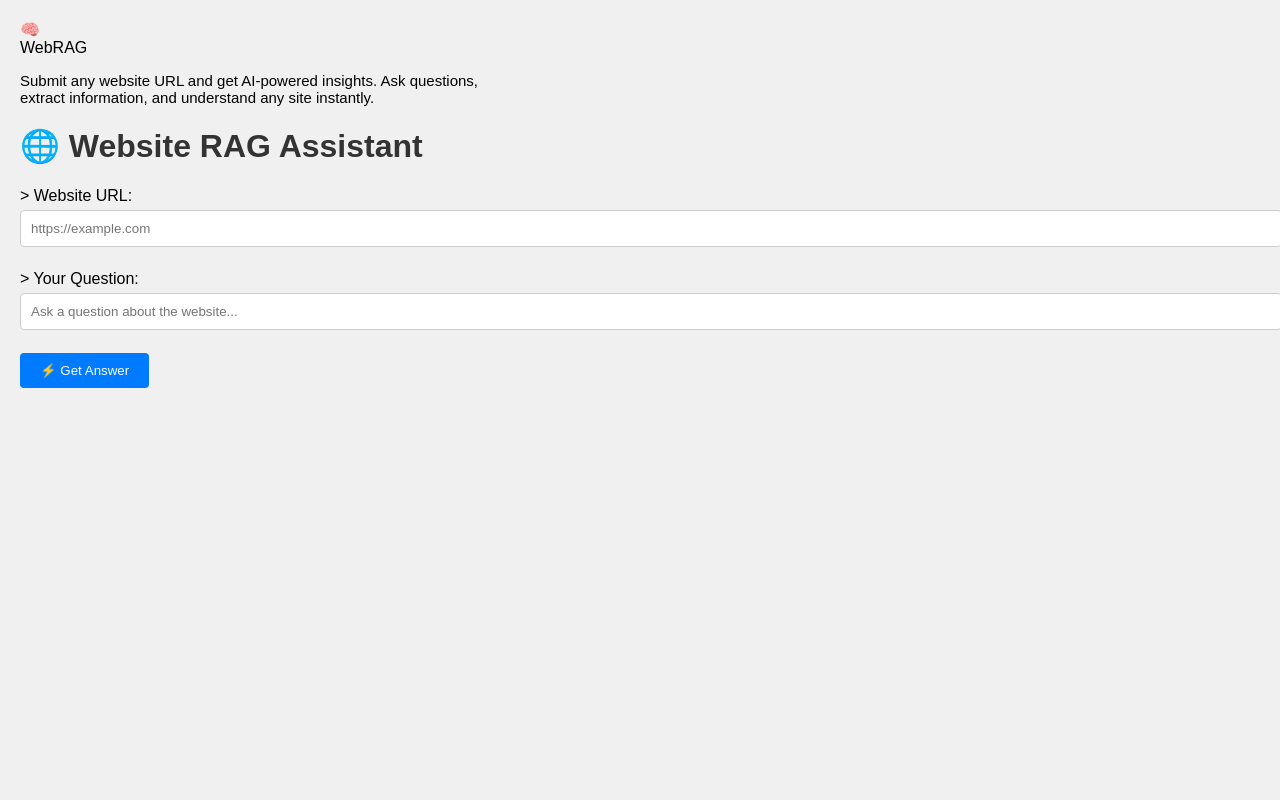
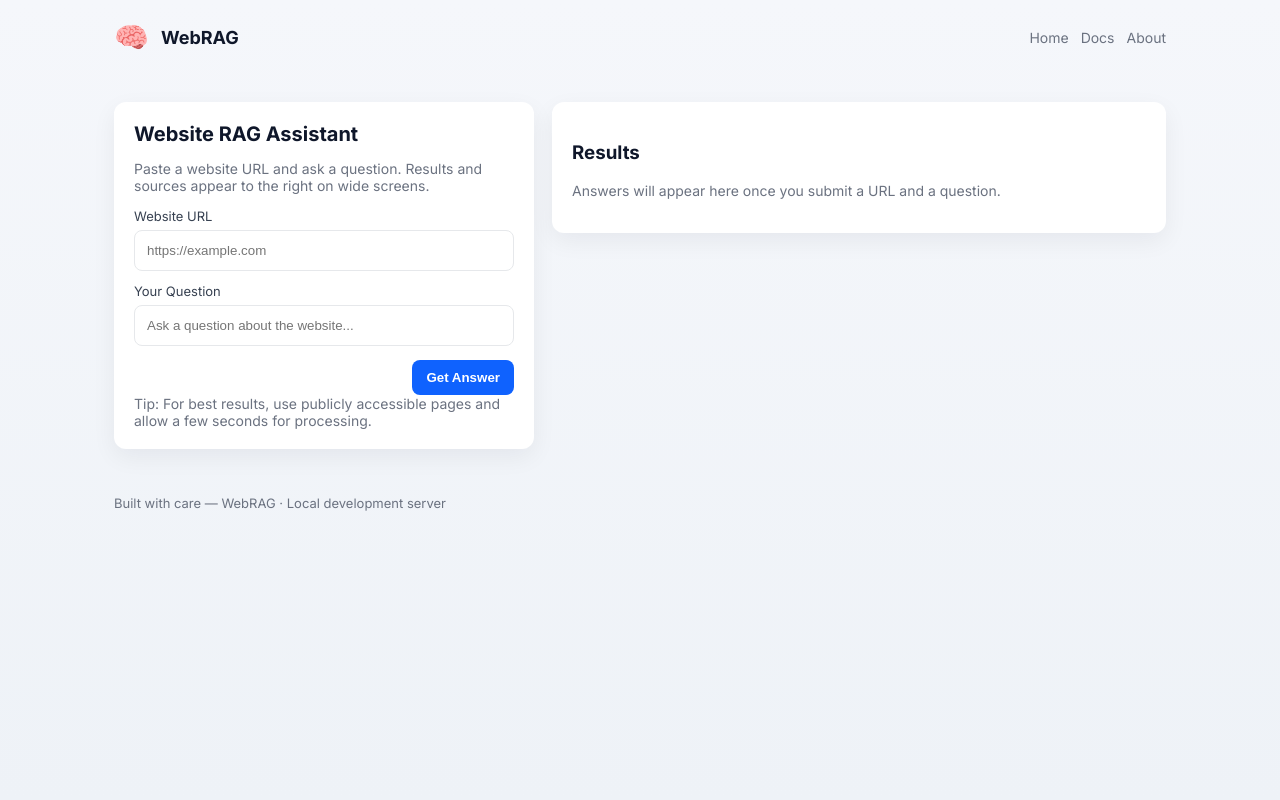
Before and after one commit to Fahimh007/WebQueryAI, a Django app: page / in a window 1280 px wide. Run offline with Django 5.2, Linux system fonts and the light colour scheme.

Commit message:
refactor: update HTML structure and styles for improved layout and user experience

```diff
--- a/home/templates/base.html
+++ b/home/templates/base.html
@@ -3,91 +3,63 @@
 <head>
     <meta charset="UTF-8">
     <meta name="viewport" content="width=device-width, initial-scale=1.0">
-    <title>Document</title>
-        <style>
-      body {
-        font-family: Arial, sans-serif;
-        background-color: #f0f0f0;
-        margin: 20px;
+    <title>WebRAG — Website RAG Assistant</title>
+    <link rel="preconnect" href="https://fonts.googleapis.com">
+    <link rel="preconnect" href="https://fonts.gstatic.com" crossorigin>
+    <link href="https://fonts.googleapis.com/css2?family=Inter:wght@300;400;600;700&display=swap" rel="stylesheet">
+    <style>
+      :root{
+        --bg: #f5f7fb;
+        --card: #ffffff;
+        --muted: #6b7280;
+        --accent: #0f62fe;
+        --accent-700: #0b4fd6;
+        --glass: rgba(255,255,255,0.6);
       }
 
-      h1 {
-        color: #333;
+      *{box-sizing:border-box}
+      html,body{height:100%}
+      body{
+        margin:0;
+        font-family:Inter, system-ui, -apple-system, 'Segoe UI', Roboto, 'Helvetica Neue', Arial;
+        background:linear-gradient(180deg,var(--bg),#eef2f7);
+        color:#0f172a;
+        -webkit-font-smoothing:antialiased;
       }
 
-      table {
-        border-collapse: collapse;
-        width: 80%;
-        background: white;
-      }
+      .site-header{max-width:1100px;margin:0 auto;padding:20px 24px;display:flex;align-items:center;justify-content:space-between}
+      .brand{display:flex;align-items:center;gap:12px}
+      .brand .logo{font-size:28px}
+      .brand .name{font-weight:700;font-size:18px}
+      .nav{display:flex;gap:12px;align-items:center}
+      .nav a{color:var(--muted);text-decoration:none;font-size:14px}
 
-      th,
-      td {
-        border: 1px solid black;
-        padding: 8px 12px;
-        text-align: center;
-      }
+      .container{max-width:1100px;margin:28px auto;padding:0 24px}
 
-      th {
-        background-color: #ddd;
-      }
-      .adult {
-        background-color: rgb(94, 190, 94);
-      }
-      .minor {
-        background-color: rgba(221, 39, 39, 0.823);
-      }
-      header p {
-        color: var(--muted);
-        font-size: 15px;
-        max-width: 500px;
-     }
-      .url-row {
-        margin-bottom: 20px;
-      }
-      .url-input {
-        width: 100%;
-        padding: 10px;
-        margin: 5px 0;
-        border: 1px solid #ccc;
-        border-radius: 4px;
-      }
-      .btn {
-        padding: 10px 20px;
-        background-color: #007bff;
-        color: white;
-        border: none;
-        border-radius: 4px;
-        cursor: pointer;
-      }
-      .btn:hover {
-        background-color: #0056b3;
-      }
-      .answer, .error {
-        margin-top: 20px;
-        padding: 15px;
-        border-radius: 4px;
-      }
-      .answer {
-        background-color: #d4edda;
-        border: 1px solid #c3e6cb;
-        color: #155724;
-      }
-      .error {
-        background-color: #f8d7da;
-        border: 1px solid #f5c6cb;
-        color: #721c24;
-      }
+      footer{max-width:1100px;margin:28px auto;padding:18px 24px;color:var(--muted);font-size:13px}
+
+      @media(max-width:600px){.site-header{padding:14px}.container{padding:0 16px}}
     </style>
 </head>
 <body>
-    <header>
-      <div class="logo">
-        <div class="logo-icon">🧠</div>
-        <div class="logo-text">WebRAG</div>
-      </div>
-      <p>Submit any website URL and get AI-powered insights. Ask questions, extract information, and understand any site instantly.</p>
-    </header>
+  <header class="site-header">
+    <div class="brand">
+      <div class="logo">🧠</div>
+      <div class="name">WebRAG</div>
+    </div>
+    <nav class="nav" aria-label="Main navigation">
+      <a href="#">Home</a>
+      <a href="#">Docs</a>
+      <a href="#">About</a>
+    </nav>
+  </header>
+
+  <main class="container">
     {% block start %}{% endblock %}
+  </main>
+
+  <footer>
+    Built with care — WebRAG · Local development server
+  </footer>
 </body>
 </html>
--- a/home/templates/index.html
+++ b/home/templates/index.html
@@ -1,100 +1,86 @@
 {% extends "base.html" %}
 
 {% block start %}
+<div class="layout-grid">
+    <div class="panel panel-left">
+        <section class="card form-card">
+            <h1 class="h1">Website RAG Assistant</h1>
+            <p class="muted">Paste a website URL and ask a question. Results and sources appear to the right on wide screens.</p>
 
-<div class="container">
-
-    <h1>🌐 Website RAG Assistant</h1>
-
-    <form method="POST">
-
+            <form method="POST" class="form">
                 {% csrf_token %}
 
-        <div class="url-row">
+                <label class="label" for="urlInput">Website URL</label>
+                <input type="url" id="urlInput" name="urlInput" class="input" placeholder="https://example.com" value="{{ url|default:'' }}" required />
 
-            <label for="urlInput">
-                > Website URL:
-            </label>
+                <label class="label" for="userQuery">Your Question</label>
+                <input type="text" id="userQuery" name="userQuery" class="input" placeholder="Ask a question about the website..." value="{{ query|default:'' }}" required />
 
-            <input
-                type="url"
-                class="url-input"
-                id="urlInput"
-                name="urlInput"
-                placeholder="https://example.com"
-                value="{{ url|default:'' }}"
-                required
-            />
+                <div class="form-foot">
+                    <button type="submit" class="btn primary">Get Answer</button>
+                </div>
+            </form>
 
-            <br><br>
+            {% if error %}
+                <div class="alert alert-error"><strong>Error</strong><div class="alert-body">{{ error }}</div></div>
+            {% endif %}
 
-            <label for="userQuery">
-                > Your Question:
-            </label>
-
-            <input
-                type="text"
-                class="url-input"
-                id="userQuery"
-                name="userQuery"
-                placeholder="Ask a question about the website..."
-                value="{{ query|default:'' }}"
-                required
-            />
-
-            <br><br>
-
-            <button
-                type="submit"
-                class="btn btn-primary"
-                id="indexBtn"
-            >
-                ⚡ Get Answer
-            </button>
-
+            <div class="help muted">Tip: For best results, use publicly accessible pages and allow a few seconds for processing.</div>
+        </section>
     </div>
 
-    </form>
-
-
+    <div class="panel panel-right">
         {% if answer %}
-        <div class="answer">
-
-            <h2>Answer:</h2>
-
-            <p>{{ answer }}</p>
-
-        </div>
+            <section class="card result-card">
+                <h2>Answer</h2>
+                <p class="answer-text">{{ answer }}</p>
+            </section>
+        {% else %}
+            <section class="card placeholder">
+                <h3>Results</h3>
+                <p class="muted">Answers will appear here once you submit a URL and a question.</p>
+            </section>
         {% endif %}
 
-
         {% if sources %}
-        <div class="sources">
-
-            <h3>Sources:</h3>
-
-            <ul>
+            <section class="card sources-card">
+                <h3>Sources</h3>
+                <ul class="source-list">
                     {% for source in sources %}
-                    <li>
-                        {{ source.page_content|truncatechars:250 }}
-                    </li>
+                        <li class="source-item">{{ source.page_content|truncatechars:500 }}</li>
                     {% endfor %}
                 </ul>
-
+            </section>
+        {% endif %}
     </div>
-    {% endif %}
-
-
-    {% if error %}
-        <div class="error">
-
-            <h2>Error:</h2>
-
-            <p>{{ error }}</p>
-
-        </div>
-    {% endif %}
-
 </div>
 
+<style>
+    .layout-grid{display:grid;grid-template-columns:1fr;gap:18px;align-items:start}
+    .card{background:#fff;border-radius:12px;padding:20px;box-shadow:0 8px 24px rgba(15,23,42,0.06)}
+    .h1{margin:0 0 8px;font-size:20px}
+    .muted{color:#6b7280;font-size:14px}
+    .label{display:block;font-size:13px;color:#374151;margin-top:12px;margin-bottom:6px}
+    .input{width:100%;padding:12px;border:1px solid #e6e8eb;border-radius:8px}
+    .form-foot{display:flex;justify-content:flex-end;margin-top:14px}
+    .btn{padding:10px 14px;border-radius:8px;border:none;cursor:pointer}
+    .btn.primary{background:#0f62fe;color:#fff;font-weight:600}
+    .btn.primary:hover{background:#0b4fd6}
+
+    .alert{margin-top:14px;padding:12px;border-radius:8px}
+    .alert-error{background:#fff4f4;border:1px solid #ffd6d6;color:#7f1d1d}
+    .alert-body{margin-top:6px}
+
+    .result-card h2{margin-top:0}
+    .answer-text{white-space:pre-wrap;color:#0f172a}
+
+    .source-list{list-style:none;padding:0;margin:0;display:grid;gap:10px}
+    .source-item{padding:12px;border-radius:8px;background:#fbfdff;border:1px solid #eef2ff;color:#475569}
+
+    @media(min-width:960px){
+        .layout-grid{grid-template-columns:420px 1fr}
+        .panel-left{position:sticky;top:24px;height:max-content}
+    }
+</style>
+
 {% endblock %}
```
Also changed, not shown: home/rag_service.py (+3 -4 lines). Lines whose indentation alone changed are shown as unchanged.
